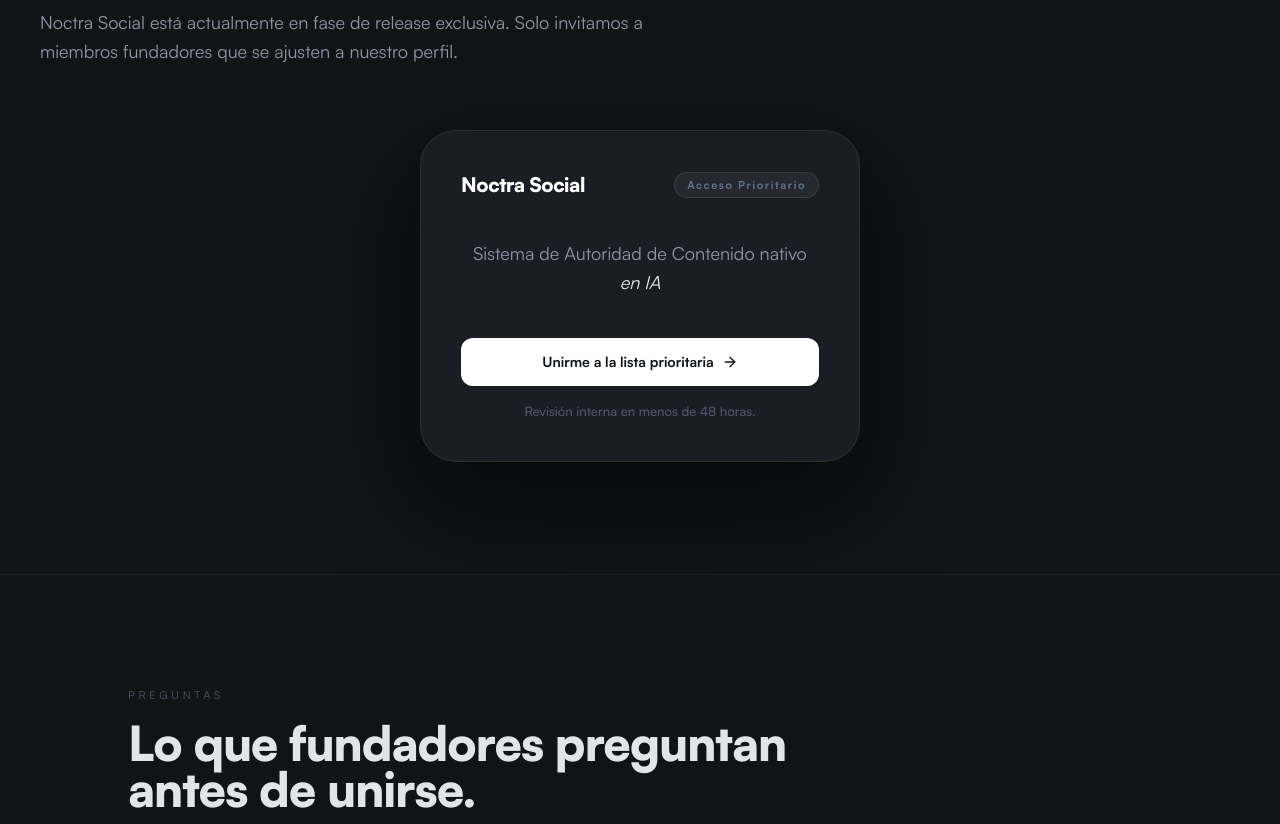
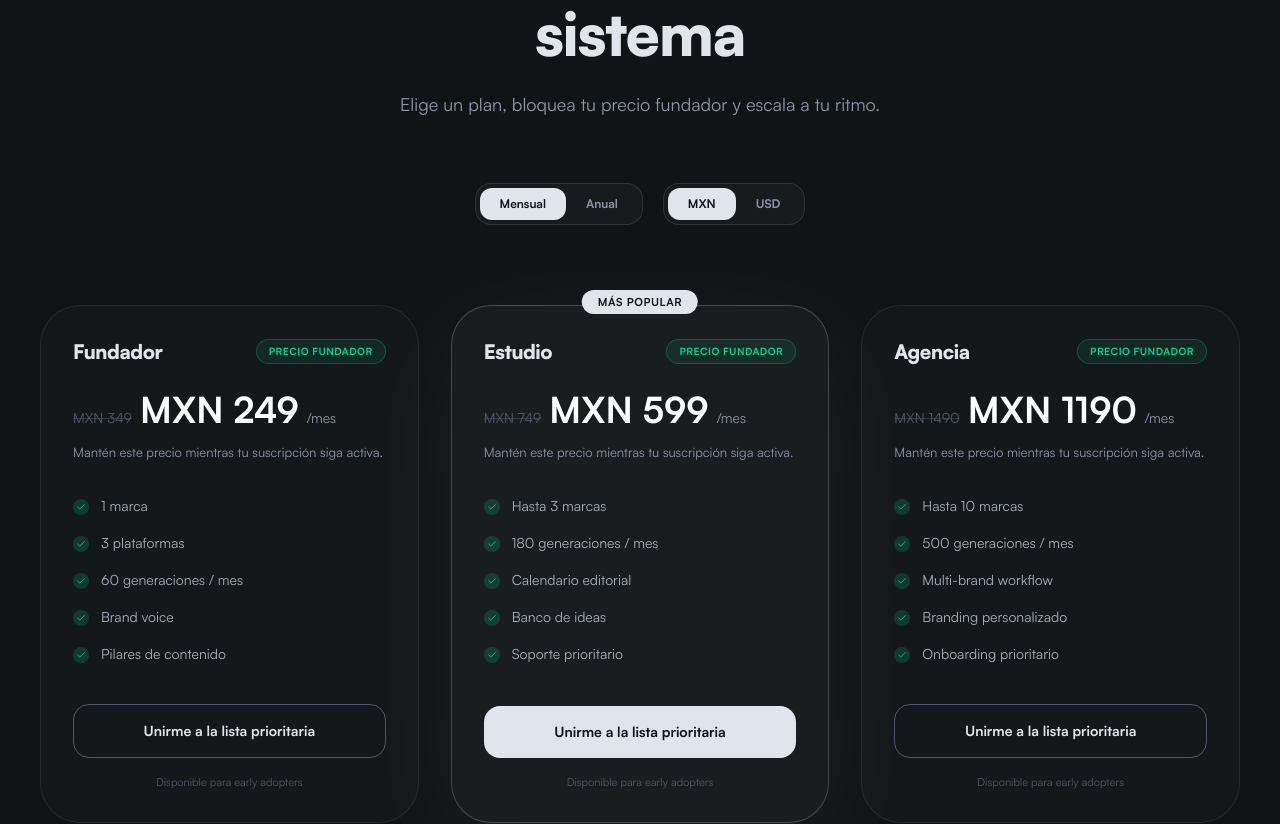
Before and after one commit to Noctra-Studio/noctra-social-media-tool, a Next.js app: page / in a window 1280 px wide. Shown: the part 7820-8644 px from the top of the page. Built offline with nearby package versions, Linux system fonts and the light colour scheme; no server answers.

Commit message:
feat: implement interactive pricing section with multi-currency and billing cycle support

```diff
--- a/components/landing/content.ts
+++ b/components/landing/content.ts
@@ -55,6 +55,20 @@ type ExampleOutput = {
   cta: LocalizedText
   hook: LocalizedText
   id: string
+}
+
+type PricingPlan = {
+  title: LocalizedText
+  monthly: {
+    regular: number
+    founder: number
+  }
+  annual: {
+    regular: number
+    founder: number
+  }
+  features: LocalizedText[]
+  popular?: boolean
 }
 
 export const landingContent = {
@@ -527,35 +541,85 @@ export const landingContent = {
     },
   },
   pricing: {
-    badge: {
-      en: 'Priority Access',
-      es: 'Acceso Prioritario',
+    heading: {
+      en: 'Clear pricing for building content with a system',
+      es: 'Precios claros para construir contenido con sistema',
     },
-    button: {
-      en: 'Join the priority list',
-      es: 'Unirme a la lista prioritaria',
+    subheading: {
+      en: 'Choose a plan, lock your founder price, and scale at your pace.',
+      es: 'Elige un plan, bloquea tu precio fundador y escala a tu ritmo.',
     },
-    heading: {
-      en: 'Internal Release — Founding Members.',
-      es: 'Release Interno — Miembros Fundadores.',
+    founderBadge: {
+      en: 'Founder pricing',
+      es: 'Precio fundador',
+    },
+    founderNote: {
+      en: 'Keep this price as long as your subscription remains active.',
+      es: 'Mantén este precio mientras tu suscripción siga activa.',
+    },
+    urgencyNote: {
+      en: 'Available for early adopters',
+      es: 'Disponible para early adopters',
+    },
+    currencyNote: {
+      en: 'USD prices are based on a reference exchange rate.',
+      es: 'Precios en USD basados en tipo de cambio de referencia.',
     },
     label: {
       en: 'PRICING',
       es: 'PRECIOS',
     },
     note: {
-      en: 'Noctra Social is currently in an exclusive release phase. We only invite founding members that fit our high-performance profile.',
-      es: 'Noctra Social está actualmente en fase de release exclusiva. Solo invitamos a miembros fundadores que se ajusten a nuestro perfil.',
+      en: 'Choose a plan, lock your founder price, and scale at your pace.',
+      es: 'Elige un plan, bloquea tu precio fundador y escala a tu ritmo.',
     },
-    responseTime: {
-      en: 'Internal review in under 48 hours.',
-      es: 'Revisión interna en menos de 48 horas.',
+    billing: {
+      monthly: { en: 'Monthly', es: 'Mensual' },
+      annual: { en: 'Annual', es: 'Anual' },
     },
-    subtitle: {
-      en: 'AI-native Content Authority System',
-      es: 'Sistema de Autoridad de Contenido nativo en IA',
+    cta: {
+      en: 'Join the priority list',
+      es: 'Unirme a la lista prioritaria',
     },
-    title: 'Noctra Social',
+    plans: [
+      {
+        title: { en: 'Founder', es: 'Fundador' },
+        monthly: { regular: 349, founder: 249 },
+        annual: { regular: 3348, founder: 2388 },
+        features: [
+          { en: '1 brand', es: '1 marca' },
+          { en: '3 platforms', es: '3 plataformas' },
+          { en: '60 generations / mo', es: '60 generaciones / mes' },
+          { en: 'Brand voice', es: 'Brand voice' },
+          { en: 'Content pillars', es: 'Pilares de contenido' },
+        ],
+      },
+      {
+        title: { en: 'Studio', es: 'Estudio' },
+        monthly: { regular: 749, founder: 599 },
+        annual: { regular: 7188, founder: 5988 },
+        popular: true,
+        features: [
+          { en: 'Up to 3 brands', es: 'Hasta 3 marcas' },
+          { en: '180 generations / mo', es: '180 generaciones / mes' },
+          { en: 'Editorial calendar', es: 'Calendario editorial' },
+          { en: 'Idea bank', es: 'Banco de ideas' },
+          { en: 'Priority support', es: 'Soporte prioritario' },
+        ],
+      },
+      {
+        title: { en: 'Agency', es: 'Agencia' },
+        monthly: { regular: 1490, founder: 1190 },
+        annual: { regular: 14280, founder: 11880 },
+        features: [
+          { en: 'Up to 10 brands', es: 'Hasta 10 marcas' },
+          { en: '500 generations / mo', es: '500 generaciones / mes' },
+          { en: 'Multi-brand workflow', es: 'Multi-brand workflow' },
+          { en: 'Custom branding', es: 'Branding personalizado' },
+          { en: 'Concierge onboarding', es: 'Onboarding prioritario' },
+        ],
+      },
+    ] satisfies PricingPlan[],
   },
   faq: {
     heading: {
--- /dev/null
+++ b/components/landing/pricing-card.tsx
@@ -0,0 +1,101 @@
+'use client'
+
+import { Check } from 'lucide-react'
+import { landingContent, type LandingLocale } from '@/components/landing/content'
+
+type PricingCardProps = {
+  locale: LandingLocale
+  plan: typeof landingContent.pricing.plans[0]
+  billingCycle: 'monthly' | 'annual'
+  currency: 'MXN' | 'USD'
+}
+
+const USD_MXN_RATE = 17.9
+
+export function PricingCard({ locale, plan, billingCycle, currency }: PricingCardProps) {
+  const { pricing } = landingContent
+
+  const rawRegular = plan[billingCycle].regular
+  const rawFounder = plan[billingCycle].founder
+
+  const formatPrice = (amount: number) => {
+    if (currency === 'USD') {
+      const converted = Math.round(amount / USD_MXN_RATE)
+      return `$${converted}`
+    }
+    return `MXN ${amount}`
+  }
+
+  const strikePrice = formatPrice(rawRegular)
+  const mainPrice = formatPrice(rawFounder)
+
+  const periodLabel = billingCycle === 'monthly'
+    ? (locale === 'es' ? '/mes' : '/mo')
+    : (locale === 'es' ? '/año' : '/yr')
+
+  return (
+    <div className={`group relative flex flex-col rounded-[2.5rem] border p-8 transition-all duration-300 ${
+      plan.popular
+        ? 'border-white/20 bg-white/[0.04] shadow-[0_32px_120px_rgba(255,255,255,0.06)]'
+        : 'border-white/8 bg-white/[0.02] hover:border-white/15 hover:bg-white/[0.03]'
+    }`}>
+      {plan.popular && (
+        <div className="absolute -top-4 left-1/2 -translate-x-1/2 rounded-full bg-[#E0E5EB] px-4 py-1 text-[11px] font-bold uppercase tracking-wider text-[#101417]">
+          {locale === 'es' ? 'Más popular' : 'Most popular'}
+        </div>
+      )}
+
+      <div className="mb-8">
+        <div className="flex items-center justify-between">
+          <h3 className="text-xl font-bold text-[#E0E5EB]" style={{ fontFamily: 'var(--font-brand-display)' }}>
+            {plan.title[locale]}
+          </h3>
+          <span className="rounded-full border border-emerald-500/30 bg-emerald-500/10 px-3 py-1 text-[10px] font-bold uppercase tracking-wider text-emerald-400">
+            {pricing.founderBadge[locale]}
+          </span>
+        </div>
+
+        <div className="mt-6 flex items-baseline gap-2">
+          <span className="text-sm text-[#4E576A] line-through decoration-[#4E576A]/50">
+            {strikePrice}
+          </span>
+          <span className="text-4xl font-bold text-white" style={{ fontFamily: 'var(--font-brand-display)' }}>
+            {mainPrice}
+          </span>
+          <span className="text-sm text-[#8D95A6]">{periodLabel}</span>
+        </div>
+
+        <p className="mt-3 text-[13px] leading-relaxed text-[#8D95A6]">
+          {pricing.founderNote[locale]}
+        </p>
+      </div>
+
+      <div className="mb-10 flex-1 space-y-4">
+        {plan.features.map((feature, idx) => (
+          <div key={idx} className="flex items-start gap-3">
+            <div className="mt-1 flex h-4 w-4 shrink-0 items-center justify-center rounded-full bg-emerald-500/20 text-emerald-400">
+              <Check className="h-2.5 w-2.5" />
+            </div>
+            <span className="text-[14px] text-[#A7AFBD]">
+              {feature[locale]}
+            </span>
+          </div>
+        ))}
+      </div>
+
+      <div className="space-y-4">
+        <button className={`w-full rounded-2xl py-4 text-sm font-bold transition-all duration-200 ${
+          plan.popular
+            ? 'bg-[#E0E5EB] text-[#101417] hover:bg-white'
+            : 'border border-[#4E576A] text-[#E0E5EB] hover:border-white/40 hover:bg-white/5'
+        }`}>
+          {pricing.cta[locale]}
+        </button>
+
+        <p className="text-center text-[11px] text-[#4E576A]">
+          {pricing.urgencyNote[locale]}
+        </p>
+      </div>
+    </div>
+  )
+}
--- a/components/landing/pricing.tsx
+++ b/components/landing/pricing.tsx
@@ -1,38 +1,99 @@
 'use client'
 
-import { EarlyAccessCard } from './early-access-card'
+import { useState } from 'react'
 import { landingContent, type LandingLocale } from '@/components/landing/content'
 import { SectionLabel, SectionReveal } from '@/components/landing/section-reveal'
+import { PricingCard } from './pricing-card'
 
 export function Pricing({ locale }: { locale: LandingLocale }) {
   const { pricing } = landingContent
+  const [billingCycle, setBillingCycle] = useState<'monthly' | 'annual'>('monthly')
+  const [currency, setCurrency] = useState<'MXN' | 'USD'>('MXN')
 
   return (
-    <SectionReveal id="precios" className="border-t border-white/6 px-6 py-20 sm:px-8 lg:px-10 lg:py-28">
+    <SectionReveal id="precios" className="border-t border-white/6 px-6 py-24 sm:px-8 lg:px-10 lg:py-32">
       <div className="mx-auto max-w-7xl">
-        <div className="max-w-3xl">
+        <div className="flex flex-col items-center text-center">
           <SectionLabel>{pricing.label[locale]}</SectionLabel>
           <h2
-            className="mt-4 text-4xl leading-[1.1] text-[#E0E5EB] sm:text-5xl lg:text-6xl"
+            className="mt-4 max-w-2xl text-4xl leading-[1.1] text-[#E0E5EB] sm:text-5xl lg:text-6xl"
             style={{ fontFamily: 'var(--font-brand-display)' }}
           >
             {pricing.heading[locale]}
           </h2>
           <p className="mt-6 max-w-2xl text-lg leading-relaxed text-[#8D95A6]">
-            {pricing.note[locale]}
+            {pricing.subheading[locale]}
           </p>
         </div>
 
-        <div className="mt-16 flex justify-center">
-          <EarlyAccessCard
-            locale={locale}
-            title={pricing.title}
-            badge={pricing.badge[locale]}
-            description={pricing.subtitle[locale]}
-            buttonText={pricing.button[locale]}
-            microcopy={pricing.responseTime[locale]}
-            ctaHref="mailto:hello@noctra.design?subject=Acceso%20Noctra%20Social"
-          />
+        <div className="mt-16 flex flex-col items-center gap-8">
+          <div className="flex flex-col items-center gap-5 sm:flex-row">
+            {/* Billing Toggle */}
+            <div className="flex rounded-2xl border border-white/10 bg-white/[0.03] p-1">
+              <button
+                onClick={() => setBillingCycle('monthly')}
+                className={`rounded-xl px-5 py-2 text-xs font-bold transition ${
+                  billingCycle === 'monthly'
+                    ? 'bg-[#E0E5EB] text-[#101417]'
+                    : 'text-[#8D95A6] hover:text-[#E0E5EB]'
+                }`}
+              >
+                {pricing.billing.monthly[locale]}
+              </button>
+              <button
+                onClick={() => setBillingCycle('annual')}
+                className={`rounded-xl px-5 py-2 text-xs font-bold transition ${
+                  billingCycle === 'annual'
+                    ? 'bg-[#E0E5EB] text-[#101417]'
+                    : 'text-[#8D95A6] hover:text-[#E0E5EB]'
+                }`}
+              >
+                {pricing.billing.annual[locale]}
+              </button>
+            </div>
+
+            {/* Currency Toggle */}
+            <div className="flex rounded-2xl border border-white/10 bg-white/[0.03] p-1">
+              <button
+                onClick={() => setCurrency('MXN')}
+                className={`rounded-xl px-5 py-2 text-xs font-bold transition ${
+                  currency === 'MXN'
+                    ? 'bg-[#E0E5EB] text-[#101417]'
+                    : 'text-[#8D95A6] hover:text-[#E0E5EB]'
+                }`}
+              >
+                MXN
+              </button>
+              <button
+                onClick={() => setCurrency('USD')}
+                className={`rounded-xl px-5 py-2 text-xs font-bold transition ${
+                  currency === 'USD'
+                    ? 'bg-[#E0E5EB] text-[#101417]'
+                    : 'text-[#8D95A6] hover:text-[#E0E5EB]'
+                }`}
+              >
+                USD
+              </button>
+            </div>
+          </div>
+
+          {currency === 'USD' && (
+            <p className="text-[11px] uppercase tracking-[0.2em] text-[#4E576A]">
+              {pricing.currencyNote[locale]}
+            </p>
+          )}
+        </div>
+
+        <div className="mt-20 grid gap-8 md:grid-cols-2 lg:grid-cols-3">
+          {pricing.plans.map((plan, index) => (
+            <PricingCard
+              key={index}
+              locale={locale}
+              plan={plan}
+              billingCycle={billingCycle}
+              currency={currency}
+            />
+          ))}
         </div>
       </div>
     </SectionReveal>
```
